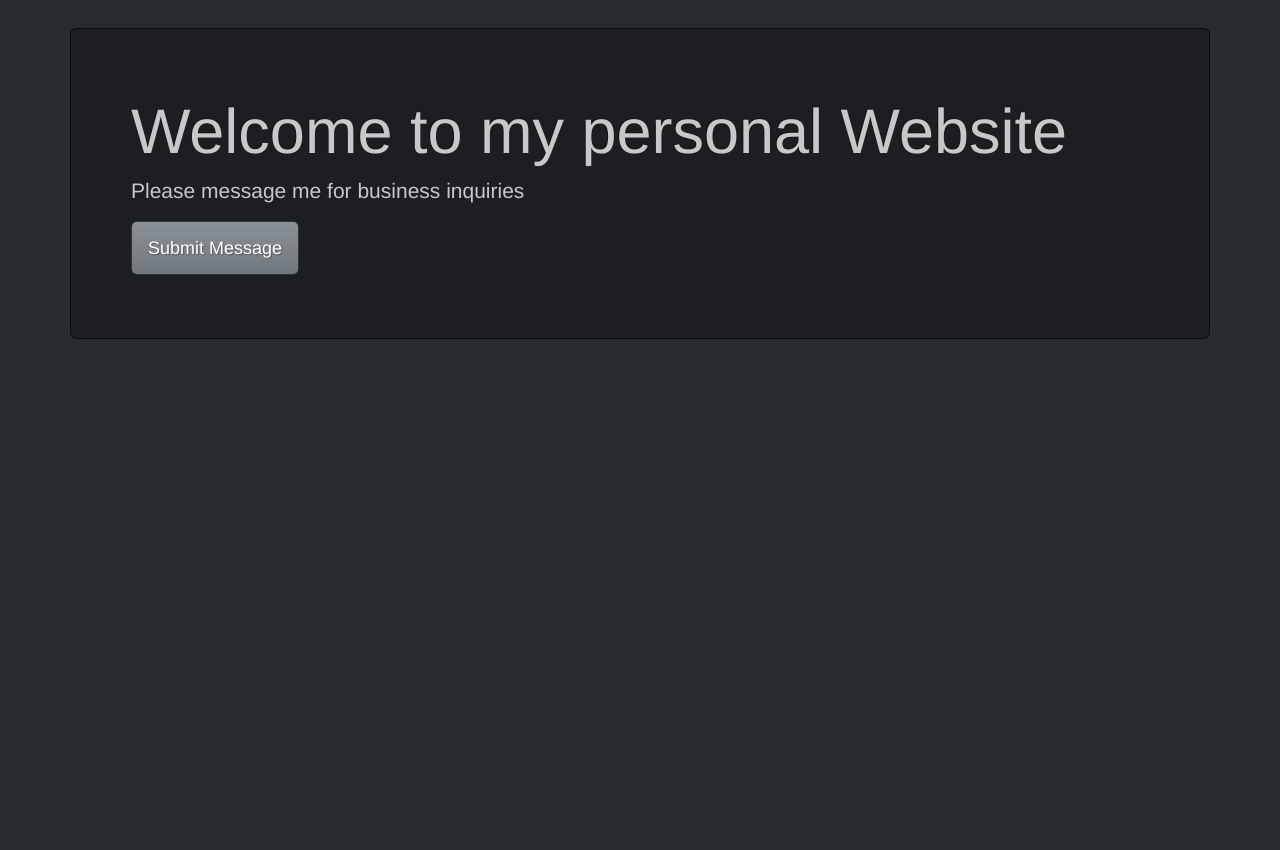
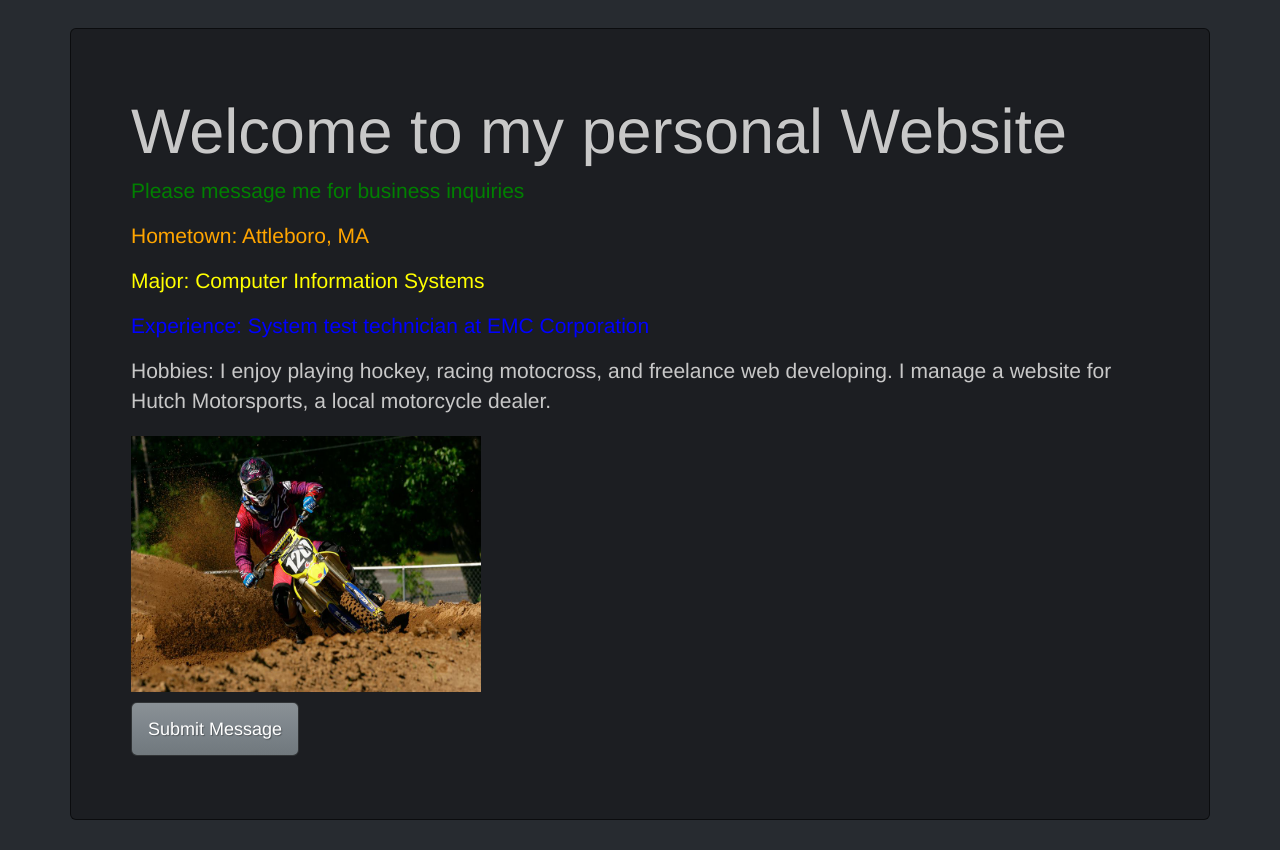
Before and after one commit to njc413/nickcarvalho_personalsite, a Django app: page / in a window 1280 px wide. Shown: the part 52-902 px from the top of the page. Before the commit the page ends 391 px from the top, so only its background shows below. Run offline with Django 3.2, Linux system fonts and the light colour scheme; some libraries are stand-ins or nearby versions.

Commit message:
Last update

```diff
--- a/templates/home.html
+++ b/templates/home.html
@@ -2,7 +2,16 @@
 {% block content %}
 <div class="jumbotron">
   <h1>Welcome to my personal Website</h1>
-  <p>Please message me for business inquiries</p>
+  <p><font color="green">Please message me for business inquiries</font></p>
+  <p><font color="Orange">Hometown: Attleboro, MA</font></p>
+  <p><font color="Yellow">Major: Computer Information Systems</font></p>
+  <p><font color="blue">Experience: System test technician at EMC Corporation</font></p>
+  <p>Hobbies: I enjoy playing hockey, racing motocross, and freelance web developing. I manage a website for Hutch Motorsports, a local motorcycle dealer.</p>
+
+  <h3><img alt="Racing this past July" src="/static/img/thewick.jpg" style="font-size: 14px; line-height: 1.42857143; width: 350px; height: 256px;" /></h3>
+
+
+
   <p><a href="{% url 'message_create' %}" class="btn btn-lg btn-primary">Submit Message</a></p>
 </div>
 {% endblock %}
```
Also changed, not shown: static/img/thewick.jpg (added).
